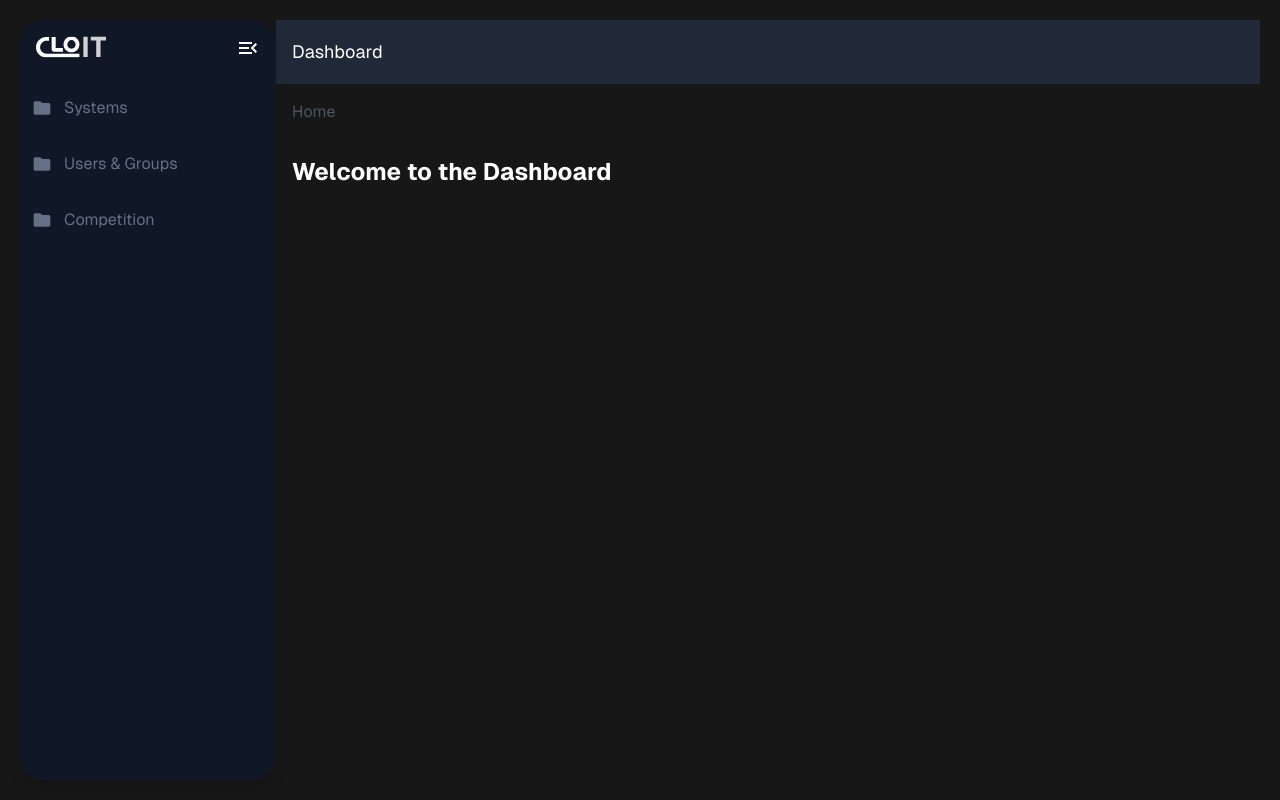
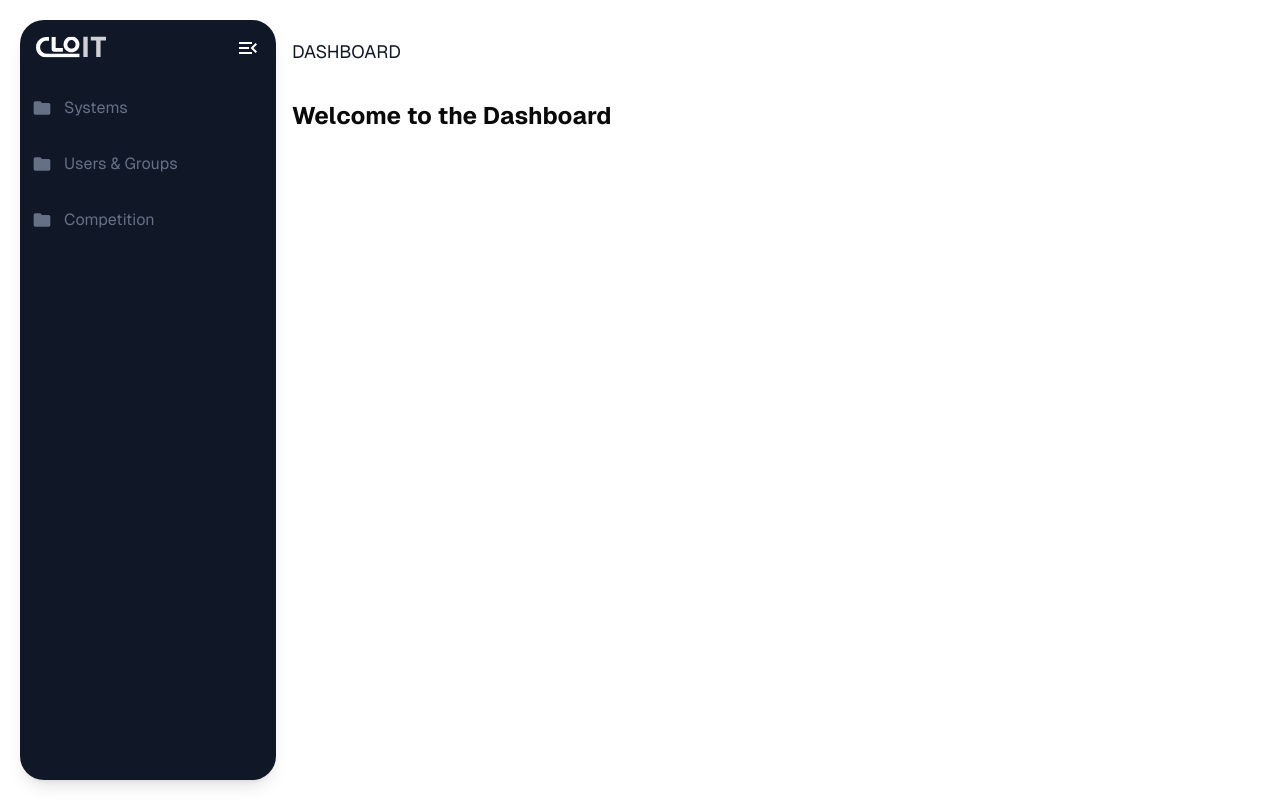
Before and after one commit to PulasthiAbey/menu-invention, a Next.js app in the folder frontend/: page / in a window 1280 px wide. Built offline with nearby package versions, Linux system fonts and the light colour scheme.

Commit message:
Header naming setup

```diff
--- a/frontend/src/components/layout/Breadcrumb.tsx
+++ b/frontend/src/components/layout/Breadcrumb.tsx
@@ -1,27 +1,9 @@
 "use client";
-import { usePathname } from "next/navigation";
+// import { usePathname } from "next/navigation";
 
 export default function Breadcrumb() {
-  const pathName = usePathname();
-  const pathSegments = pathName.split("/").filter((seg) => seg);
+  // const pathName = usePathname();
+  // const pathSegments = pathName.split("/").filter((seg) => seg);
 
-  return (
-    <nav className="p-4">
-      <ul className="flex space-x-2 text-gray-600">
-        <li>
-          <a href="/" className="hover:underline">
-            Home
-          </a>
-        </li>
-        {pathSegments.map((seg, index) => (
-          <li key={index} className="flex items-center">
-            <span className="mx-2">/</span>
-            <a href={`/${seg}`} className="hover:underline capitalize">
-              {seg}
-            </a>
-          </li>
-        ))}
-      </ul>
-    </nav>
-  );
+  return <div></div>;
 }
--- a/frontend/src/components/layout/Header.tsx
+++ b/frontend/src/components/layout/Header.tsx
@@ -1,9 +1,39 @@
 "use client";
+import { usePathname } from "next/navigation";
+import { Folder } from "@mui/icons-material";
 
 export default function Header() {
+  const pathName = usePathname();
+  const pathSegments = pathName.split("/").filter((seg) => seg);
+
   return (
-    <header className="w-full h-16 bg-gray-800 text-white flex items-center px-4">
-      <h1 className="text-lg">Dashboard</h1>
+    <header className="w-full h-16 text-blue_gray_900 flex items-center px-4">
+      <h1 className="text-lg ">
+        {pathSegments.length === 0 ? (
+          "DASHBOARD"
+        ) : (
+          <nav className="p-4 ml-4">
+            <ul className="flex space-x-2 text-gray-600">
+              {pathSegments.map((seg, index) => (
+                <li key={index} className="flex items-center">
+                  <span className="mx-2">/</span>
+                  {seg === "systems" ||
+                  seg === "user" ||
+                  seg === "competition" ? (
+                    <a href={`/${seg}`}>
+                      <Folder sx={{ fontSize: 20 }} />
+                    </a>
+                  ) : (
+                    <a href={`/${seg}`} className="hover:underline capitalize">
+                      {seg.split("-").join(" ")}
+                    </a>
+                  )}
+                </li>
+              ))}
+            </ul>
+          </nav>
+        )}
+      </h1>
     </header>
   );
 }
--- a/frontend/src/components/layout/Sidebar.tsx
+++ b/frontend/src/components/layout/Sidebar.tsx
@@ -8,7 +8,7 @@ import { useState } from "react";
 const navItems = [
   {
     name: "Systems",
-    href: "/dashboard",
+    href: "/systems",
     icon: <Folder sx={{ fontSize: 20 }} />,
     children: [
       {
--- a/frontend/src/styles/globals.css
+++ b/frontend/src/styles/globals.css
@@ -3,8 +3,8 @@
 @tailwind utilities;
 
 :root {
-  --foreground: #ffffff;
-  --background: #171717;
+  --foreground: #0a0a0a;
+  --background: #ffffff;
   --blue-gray-900: #101828;
   --blue-gray-500: #667085;
   --blue-gray-800: #1d2939;
@@ -15,7 +15,7 @@
 @media (prefers-color-scheme: dark) {
   :root {
     --foreground: #0a0a0a;
-    --background: #ededed;
+    --background: #ffffff;
     --blue-gray-500: #667085;
     --blue-gray-800: #1d2939;
     --blue-gray-900: #101828;
```
